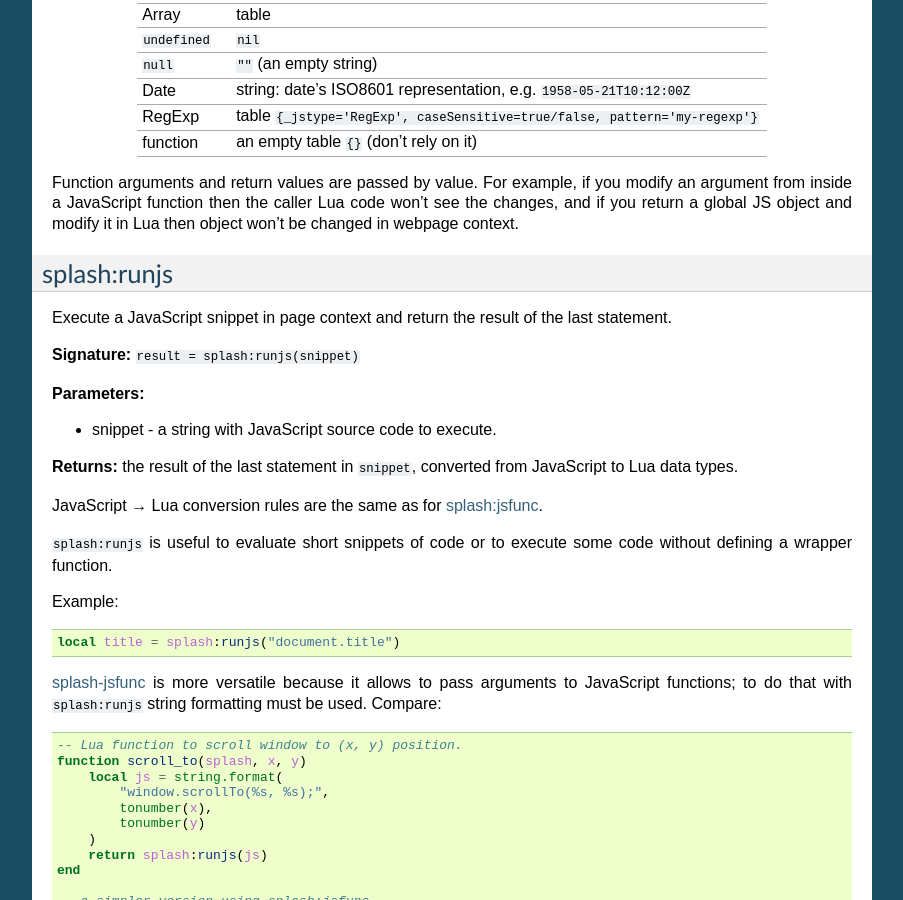
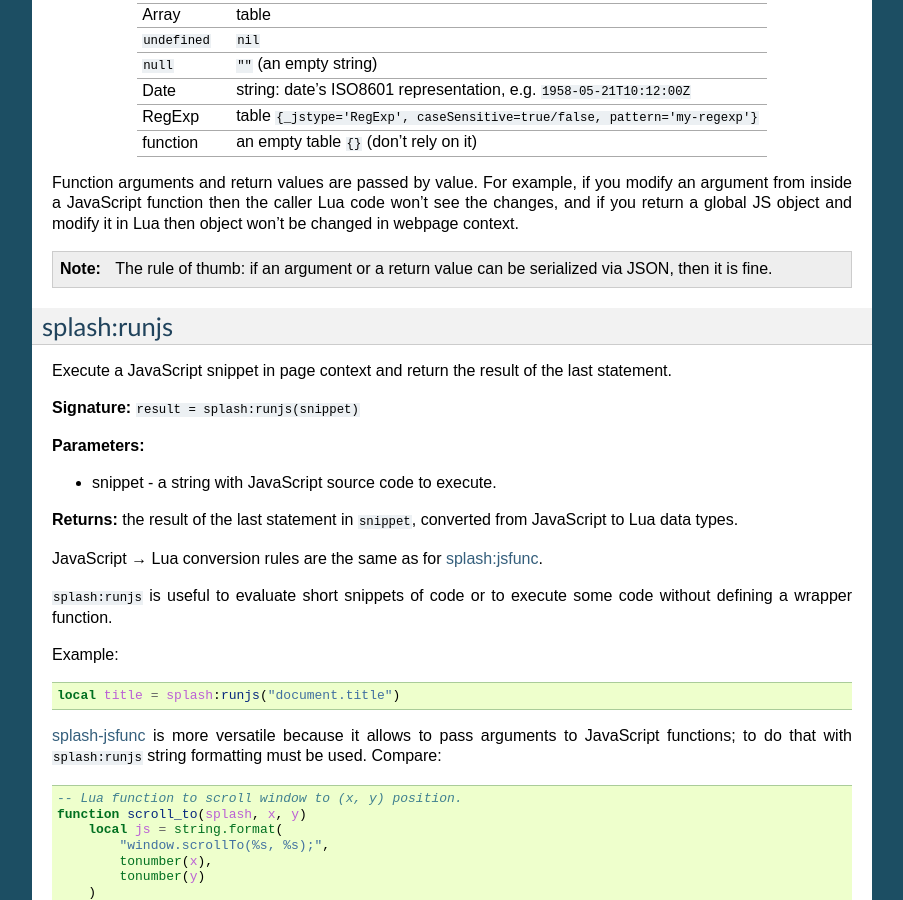
Before and after one commit to scrapinghub/splash, a Sphinx documentation site: the page built from docs/scripting-ref.rst, in a window 1280 px wide and 900 px high, scrolled down 3212 px. Shown: the whole window, without its empty margins (198-1101 px from the left). Built offline with Sphinx 7.4.7, drawn with Linux system fonts in a browser that asks for light colours.

Commit message:
DOC an extra note about arguments passing, copied from PhantomJS docs

```diff
--- a/docs/scripting-ref.rst
+++ b/docs/scripting-ref.rst
@@ -176,7 +176,6 @@ Global JavaScript functions can be wrapped directly:
     local twenty_five = pow(5, 2)  -- 5^2 is 25
     local thousand = pow(10, 3)    -- 10^3 is 1000
 
-
 Lua strings, numbers, booleans and tables can be passed as arguments;
 they are converted to JS strings/numbers/booleans/objects.
 Currently it is not possible to pass other Lua objects. For example, it
@@ -224,6 +223,11 @@ Function arguments and return values are passed by value. For example,
 if you modify an argument from inside a JavaScript function then the caller
 Lua code won't see the changes, and if you return a global JS object and modify
 it in Lua then object won't be changed in webpage context.
+
+.. note::
+
+    The rule of thumb: if an argument or a return value can be serialized
+    via JSON, then it is fine.
 
 .. _splash-runjs:
 
```
